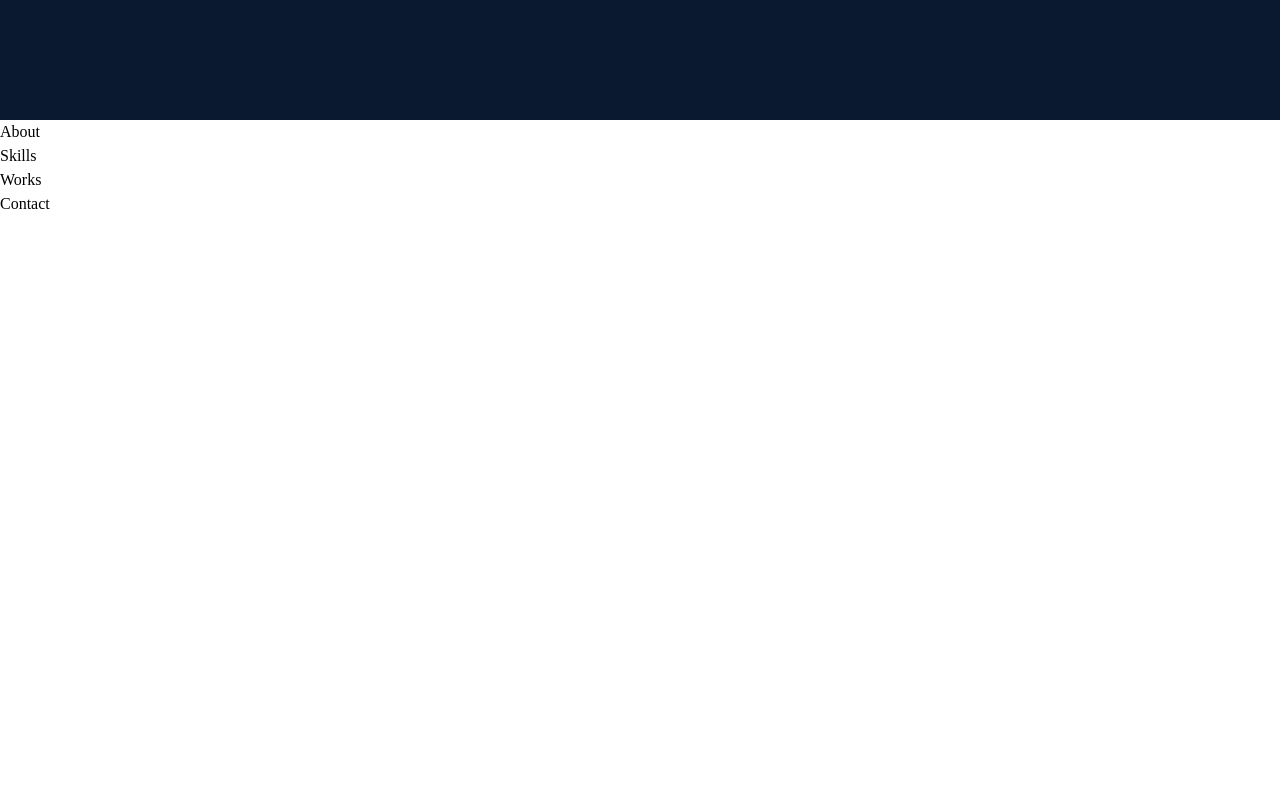
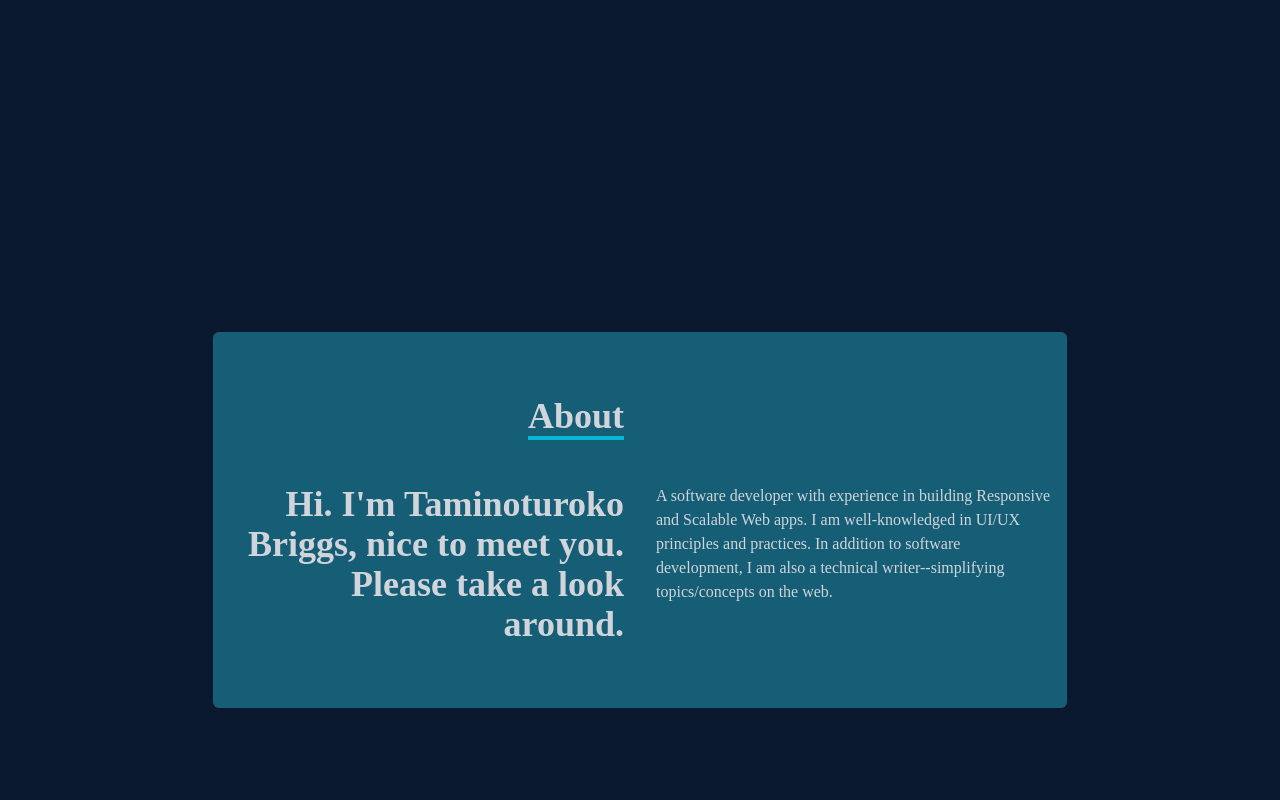
Before and after one commit to JPham8010/portfolio, a React (Create React App) app: page / in a window 1280 px wide. Shown: the part 680-1480 px from the top of the page. Before the commit the page ends 896 px from the top, so only its background shows below. Built offline with nearby package versions, Linux system fonts and the light colour scheme.

Commit message:
add about page

```diff
--- a/src/components/about.jsx
+++ b/src/components/about.jsx
@@ -1,8 +1,42 @@
-import React from 'react'
+import React from "react";
 
-function About() {
+const About = () => {
   return (
-    <div>About</div>
-  )
-}
-export default About
+    <div
+      name="about"
+      id="about"
+      className="w-full h-screen bg-[#0a192f] text-gray-300"
+    >
+      <div className="flex flex-col justify-center items-center w-full h-full">
+        <div className=" py-16 rounded-md bg-cyan-800 flex flex-col justify-center items-center w-4/6">
+          <div className="max-w-[1000px] w-full grid grid-cols-2 gap-8 mb-4">
+            <div className="sm:text-right pb-8 pl-4">
+              <p className="text-4xl font-bold inline border-b-4 border-cyan-500">
+                About
+              </p>
+            </div>
+            <div></div>
+          </div>
+          <div className="max-w-[1000px] w-full grid sm:grid-cols-2 gap-8 px-4">
+            <div className="sm:text-right text-4xl font-bold">
+              <p>
+                Hi. I'm Taminoturoko Briggs, nice to meet you. Please take a
+                look around.
+              </p>
+            </div>
+            <div>
+              <p>
+                {" "}
+                A software developer with experience in building Responsive and
+                Scalable Web apps. I am well-knowledged in UI/UX principles and
+                practices. In addition to software development, I am also a
+                technical writer--simplifying topics/concepts on the web.
+              </p>
+            </div>
+          </div>
+        </div>
+      </div>
+    </div>
+  );
+};
+export default About;
```
